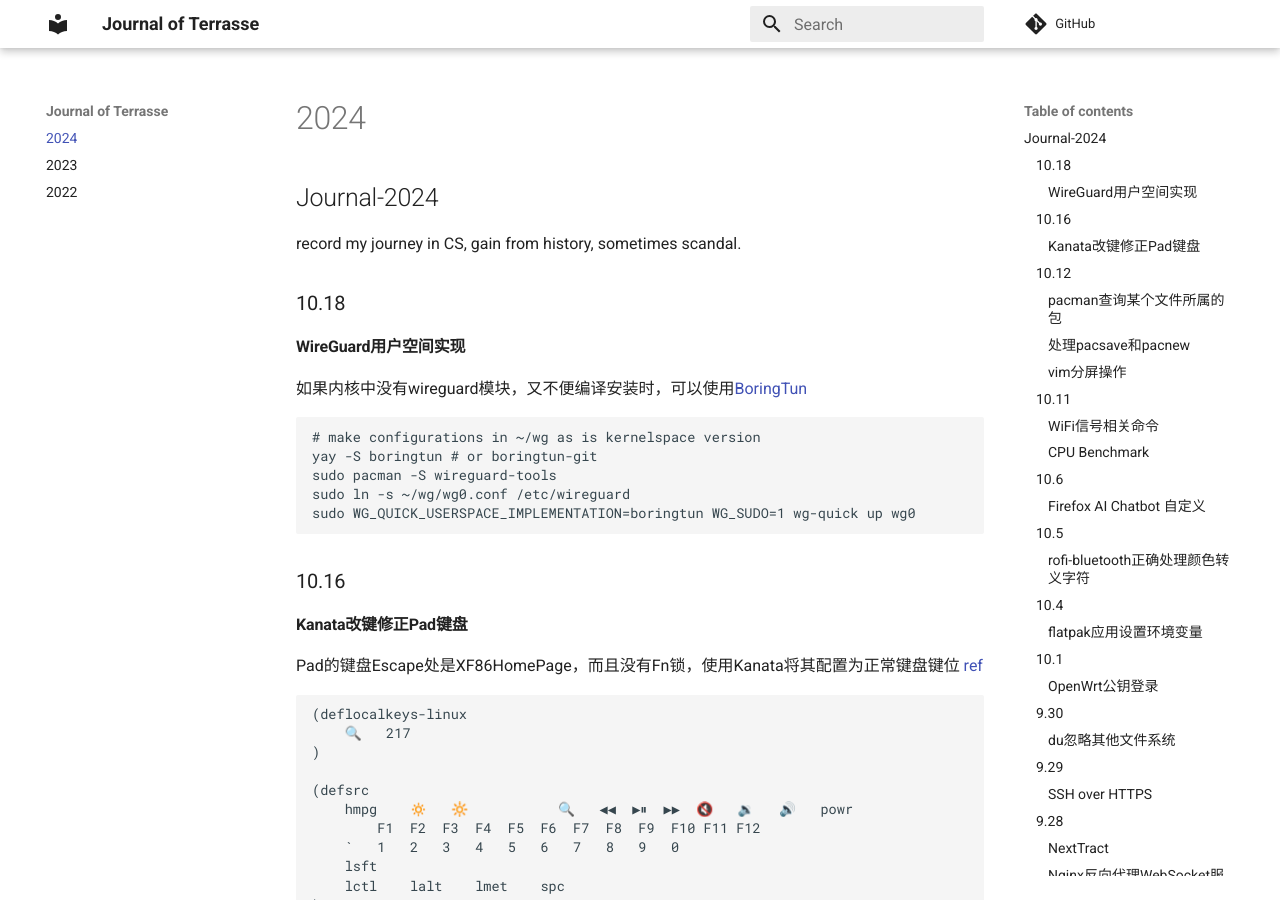
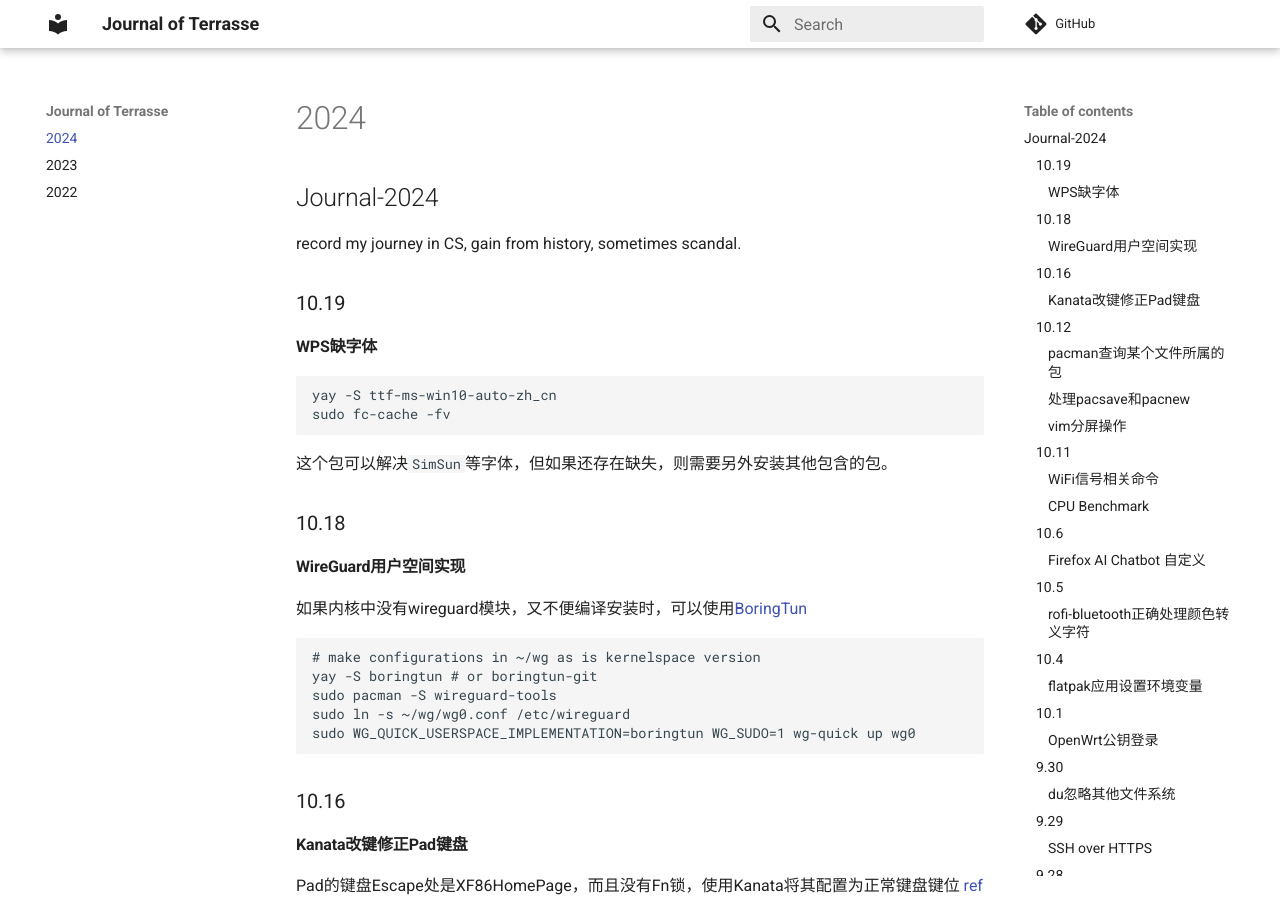
Before and after one commit to Jerry-Terrasse/journal, an MkDocs documentation site: the page built from docs/2024.md, in a window 1280 px wide and 900 px high. Built offline with MkDocs 1.6.1 and Material for MkDocs 9.7.7, drawn with Linux system fonts in a browser that asks for light colours; comment, search, counter and statistics services are not loaded.

Commit message:
update (Sun Oct 20 11:26:13 AM CST 2024)

````diff
--- a/docs/2024.md
+++ b/docs/2024.md
@@ -1,6 +1,17 @@
 ## Journal-2024
 
 record my journey in CS, gain from history, sometimes scandal.
+
+### 10.19
+
+#### WPS缺字体
+
+```shell
+yay -S ttf-ms-win10-auto-zh_cn
+sudo fc-cache -fv
+```
+
+这个包可以解决`SimSun`等字体，但如果还存在缺失，则需要另外安装其他包含的包。
 
 ### 10.18
 
````
